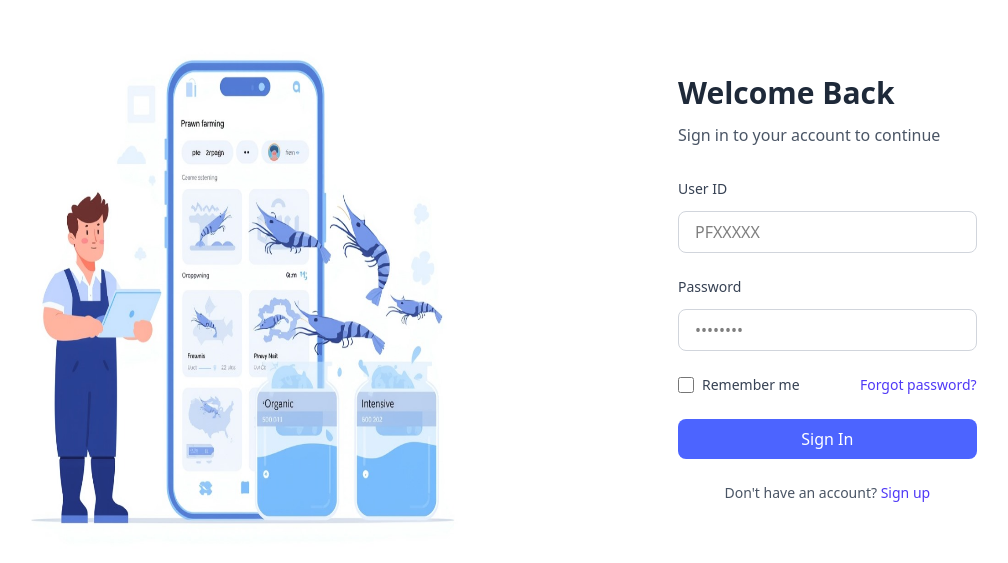
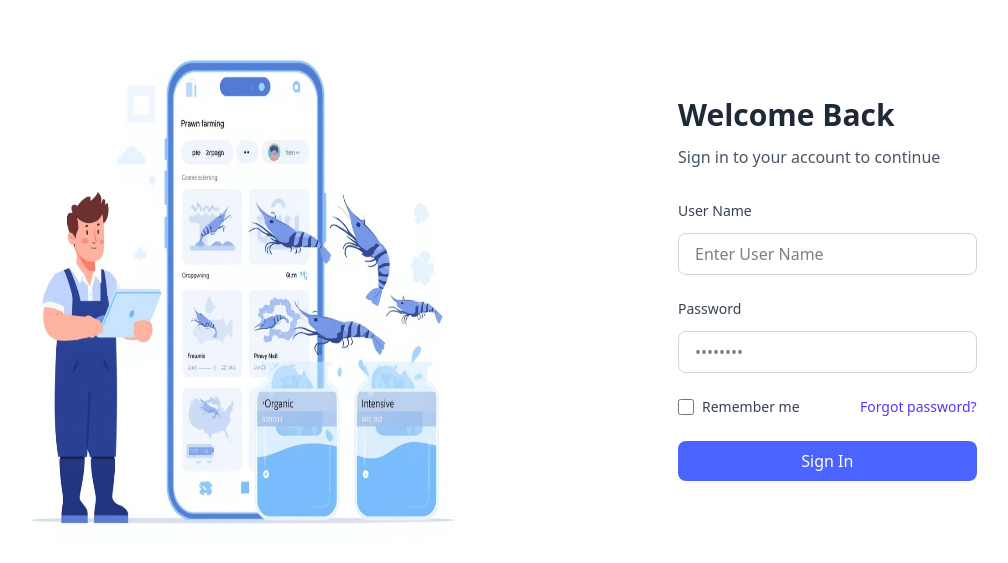
Before and after one commit to anjuparanagama/prawn_care, a Next.js app: page /Login in a window 1280 px wide. Shown: the part 111-674 px from the top of the page, without its empty margins (106-1114 px from the left). Built offline with nearby package versions, Linux system fonts and the light colour scheme.

Commit message:
update database system

```diff
--- a/src/app/components/Inventory/Bottom.js
+++ b/src/app/components/Inventory/Bottom.js
@@ -51,7 +51,7 @@ export default function BasicTable() {
           <tbody className="divide-y divide-gray-200">
             {displayedRows.map((row, index) => (
               <tr key={row.itemID || row.id || index} className={index % 2 === 0 ? 'bg-white' : 'bg-gray-50'}>
-                <td className="px-4 py-3 text-sm font-medium text-gray-900">{row.itemID || row.inventory_id}</td>
+                <td className="px-4 py-3 text-sm font-medium text-gray-900">{row.itemID || row.item_id}</td>
                 <td className="px-4 py-3 text-sm text-gray-700">{row.itemName || row.name}</td>
                 <td className="px-4 py-3 text-sm text-gray-700">{row.Quantity || row.quantity}</td>
               </tr>
--- a/src/app/components/Inventory/Upper.js
+++ b/src/app/components/Inventory/Upper.js
@@ -97,8 +97,8 @@ export default function InventoryPage() {
                         <option value="">Loading...</option>
                       ) : (
                         items.map((item) => (
-                          <option key={item.id} value={item.id}>
-                            {item.id} - {item.item_name}
+                          <option key={item.item_id} value={item.item_id}>
+                            {item.item_id} - {item.name}
                           </option>
                         ))
                       )}
--- a/src/app/components/dashboard/Bottom.js
+++ b/src/app/components/dashboard/Bottom.js
@@ -95,7 +95,7 @@ export default function CardLineChart() {
           },
           y: {
             min: 0,
-            max: 200000,
+            max: 1000000,
             ticks: { color: "#6b7280", stepSize: 50000 },
             grid: {
               color: "#e5e7eb",
--- a/src/app/components/login/log.js
+++ b/src/app/components/login/log.js
@@ -6,16 +6,16 @@ import { useRouter } from 'next/navigation';
 import axios from 'axios';
 
 export default function Login() {
-  const [userID, setuserID] = useState("");
+  const [userName, setuserName] = useState("");
   const [password, setpassword] = useState("");
   const router = useRouter();
 
   function handleLogin(event) {
     event.preventDefault();
-    console.log("UserID:", userID);
+    console.log("UserName:", userName);
     console.log("Password:", password);
     axios.post('/api/login/login', {
-      userid: userID,
+      userName: userName,
       password: password
     })
     .then(response => {
@@ -43,13 +43,13 @@ export default function Login() {
         <p className="text-gray-600 mb-8">Sign in to your account to continue</p>
         <form id="loginForm" className="space-y-6">
           <div className="space-y-1">
-            <label htmlFor="email" className="block text-sm mb-3 font-medium text-gray-700">User ID</label>
+            <label htmlFor="email" className="block text-sm mb-3 font-medium text-gray-700">User Name</label>
             <input
               type="text"
               id="text"
-              placeholder="PFXXXXX"
-              value={userID}
-              onChange={(e) => setuserID(e.target.value)}
+              placeholder="Enter User Name"
+              value={userName}
+              onChange={(e) => setuserName(e.target.value)}
               className="input-field w-2/3 px-4 py-2 border border-gray-300 rounded-lg focus:outline-none focus:border-indigo-500 transition"
               required
             />
@@ -84,9 +84,6 @@ export default function Login() {
           >
             Sign In
           </button>
-          <div className="text-center text-sm text-gray-600 w-2/3">
-            <p>Don't have an account? <a href="/Signup" className="text-indigo-600 hover:text-indigo-500">Sign up</a></p>
-          </div>
         </form>
       </div>
     </div>
--- a/src/app/components/ordlist/Ordertable.js
+++ b/src/app/components/ordlist/Ordertable.js
@@ -3,8 +3,8 @@ import React, { useState, useEffect } from "react";
 import Searchbar from "./Searchbar"; // Adjust the import path as necessary
 
 
-function createData(Order_ID, Customer, Date, Status, Amount, Quantity) {
-    return { Order_ID, Customer, Date, Status, Amount, Quantity };
+function createData(Order_ID, Customer, PrawnType, Status, Amount, Quantity) {
+    return { Order_ID, Customer, PrawnType, Status, Amount, Quantity };
 }
 
 export default function OrderTable() {
@@ -31,7 +31,7 @@ export default function OrderTable() {
                     createData(
                         order.Order_ID || order.order_id,
                         order.Customer || order.customer,
-                        order.Date || order.date,
+                        order.PrawnType || order.prawnType,
                         order.Status || order.status,
                         order.Amount || order.amount,
                         order.Quantity || order.quantity
@@ -78,7 +78,7 @@ export default function OrderTable() {
                                     Customer
                                 </th>
                                 <th className="px-6 py-3 text-left text-xs font-medium uppercase tracking-wider">
-                                    DATE
+                                    PRAWN TYPE
                                 </th>
                                 <th className="px-6 py-3 text-left text-xs font-medium uppercase tracking-wider">
                                     STATUS
@@ -94,7 +94,7 @@ export default function OrderTable() {
                         <tbody className="bg-white divide-y divide-gray-200">
                             {filteredRows.map((row, index) => (
                                 <tr
-                                    key={row.Order_ID + index}
+                                    key={row.Order_ID ? String(row.Order_ID) : `fallback-${index}`}
                                     className={`${index % 2 === 0 ? "bg-white" : "bg-gray-50"} hover:bg-gray-100 transition-colors duration-200`}
                                 >
                                     <td className="px-6 py-4 whitespace-nowrap text-sm font-medium text-gray-900">
@@ -104,7 +104,7 @@ export default function OrderTable() {
                                         {row.Customer}
                                     </td>
                                     <td className="px-6 py-4 whitespace-nowrap text-sm text-gray-500">
-                                        {row.Date}
+                                        {row.PrawnType}
                                     </td>
                                     <td className="px-6 py-4 whitespace-nowrap text-sm text-gray-500">
                                         <span
--- a/src/app/components/sales/Graph.js
+++ b/src/app/components/sales/Graph.js
@@ -165,6 +165,8 @@ export default function Graph() {
                 drawBorder: false,
               },
               border: { display: false },
+              min: 0,
+              max: 5,
             },
           },
           interaction: {
--- a/src/app/components/sales/Salestable.js
+++ b/src/app/components/sales/Salestable.js
@@ -73,7 +73,7 @@ export default function Salestable() {
             <tbody className="bg-white divide-y divide-gray-200">
               {filteredRows.map((row, index) => (
                 <tr
-                  key={row.Order_ID + index}
+                  key={row.Order_ID ? String(row.Order_ID) : `fallback-${index}`}
                   className={`${index % 2 === 0 ? "bg-white" : "bg-gray-50"} hover:bg-gray-100 transition-colors duration-200`}
                 >
                   <td className="px-3 lg:px-6 py-4 text-sm font-medium text-gray-900">
@@ -123,7 +123,7 @@ export default function Salestable() {
           </div>
           <div className="divide-y divide-gray-200">
             {filteredRows.map((row, index) => (
-              <div key={row.Order_ID + index} className="p-4 hover:bg-gray-50">
+              <div key={row.Order_ID ? String(row.Order_ID) : `fallback-${index}`} className="p-4 hover:bg-gray-50">
                 <div className="flex justify-between items-start mb-2">
                   <div className="flex flex-col">
                     <span className="text-sm font-medium text-gray-900">
```
